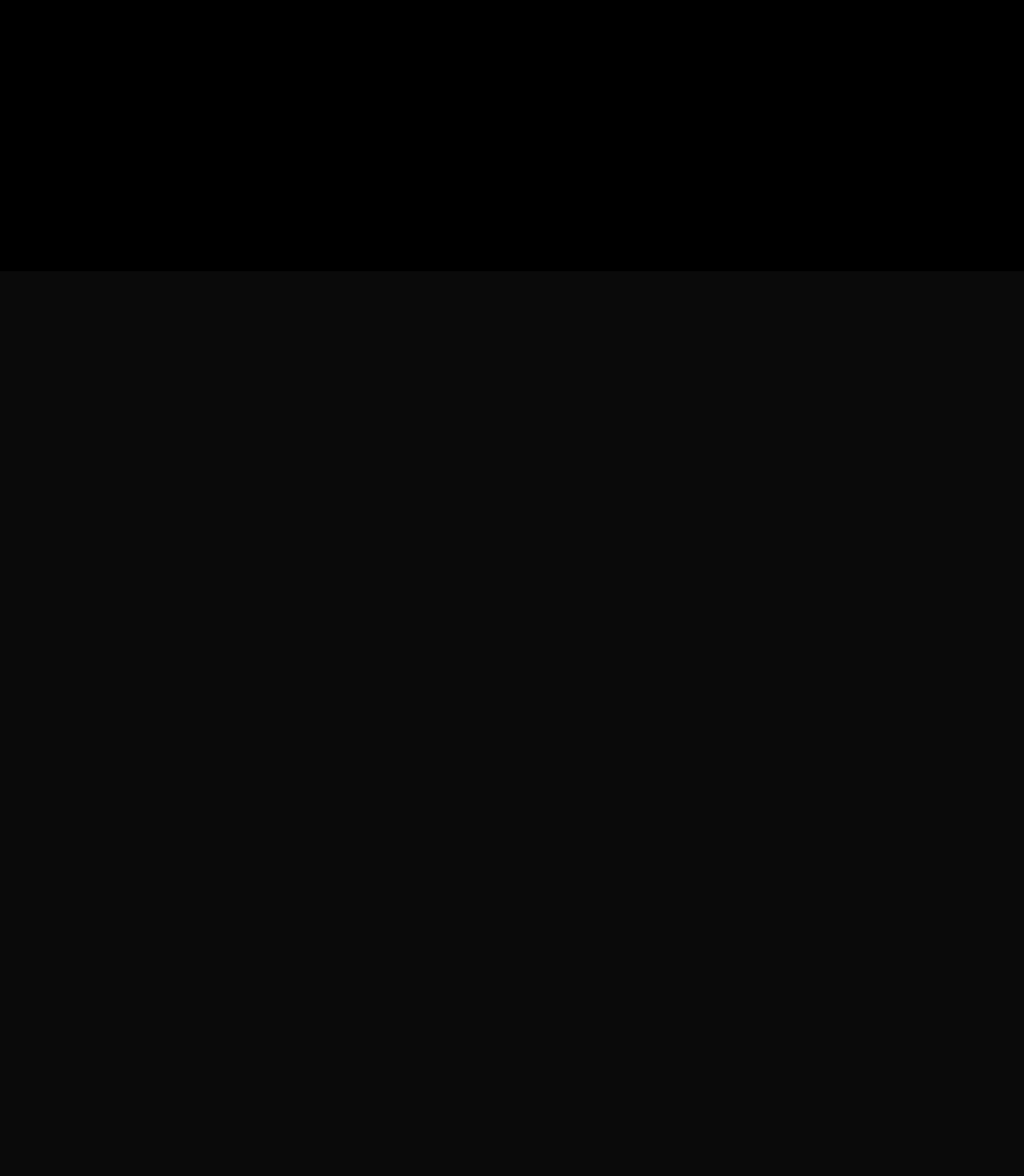
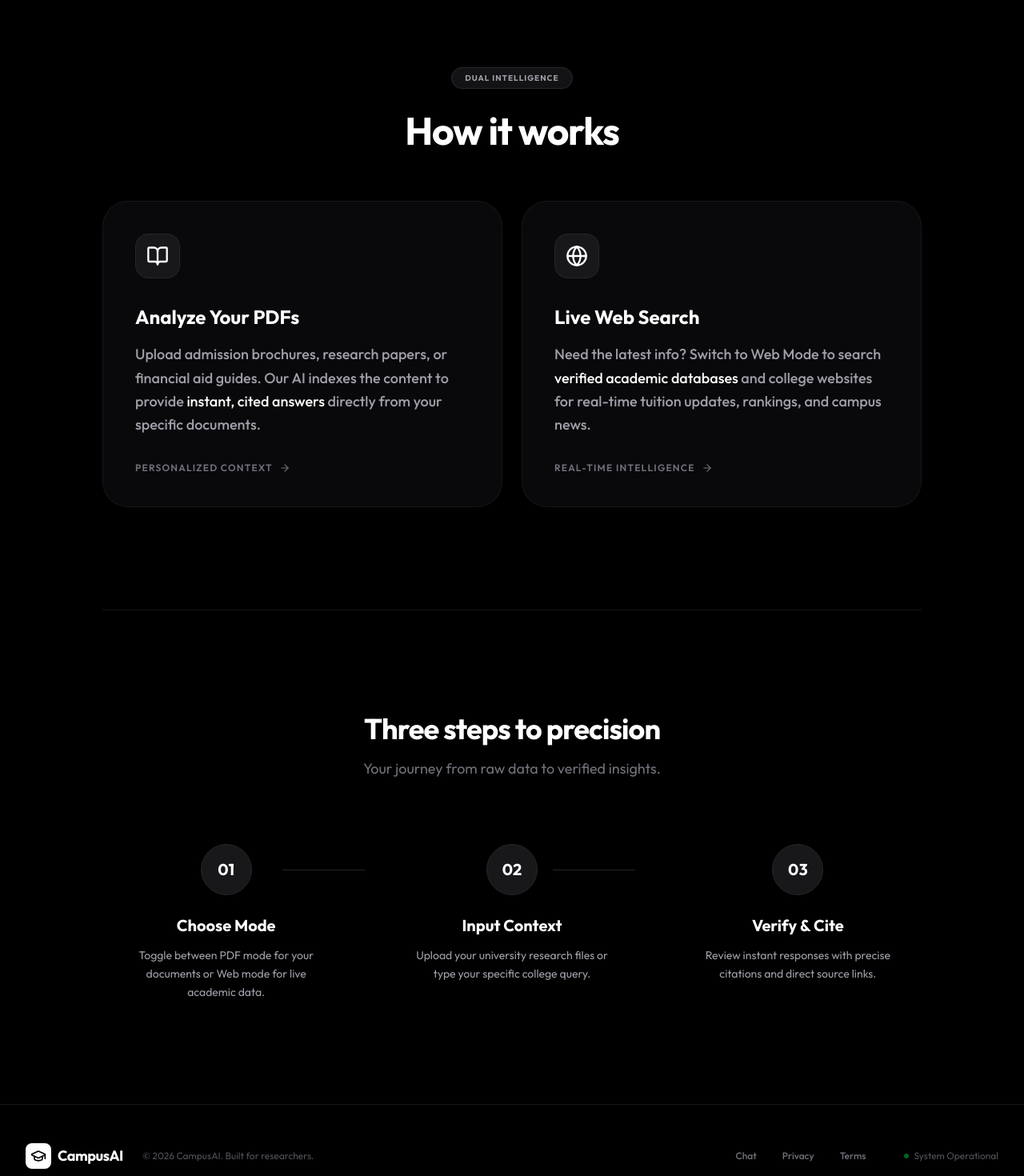
Before and after one commit to abhishekratnakar31/college-chatbot, a Next.js app in the folder web/: page / in a window 1280 px wide. Shown: the part 800-2270 px from the top of the page at 80% size. Before the commit the page ends 1139 px from the top, so only its background shows below. Built offline with nearby package versions, Linux system fonts and the light colour scheme.

Commit message:
feat: redesign landing page with capability sections and update chat interface to a dark theme

```diff
--- a/web/app/page.tsx
+++ b/web/app/page.tsx
@@ -24,8 +24,8 @@ export default function HeroPage() {
           animate={{ opacity: 1, x: 0 }}
           className="flex items-center gap-2"
         >
-          <div className="w-10 h-10 bg-orange-500 rounded-xl flex items-center justify-center shadow-lg shadow-orange-500/20">
-            <GraduationCap className="text-white w-6 h-6" />
+          <div className="w-10 h-10 bg-white rounded-xl flex items-center justify-center shadow-lg shadow-white/5">
+            <GraduationCap className="text-black w-6 h-6" />
           </div>
           <span className="text-xl font-bold tracking-tight text-white">CampusAI</span>
         </motion.div>
@@ -114,11 +114,138 @@ export default function HeroPage() {
           </div>
         </motion.div>
 
+        {/* How it Works / Capabilities Section */}
+        <motion.div
+          initial={{ opacity: 0, y: 40 }}
+          animate={{ opacity: 1, y: 0 }}
+          transition={{ duration: 1, delay: 0.4, ease: [0.16, 1, 0.3, 1] }}
+          className="mt-32 w-full max-w-5xl mx-auto"
+        >
+          <div className="text-center mb-16">
+            <span className="text-zinc-400 font-bold tracking-widest text-[10px] uppercase bg-zinc-800/50 px-4 py-1.5 rounded-full border border-zinc-700/50">Dual Intelligence</span>
+            <h2 className="text-4xl md:text-5xl font-bold text-white mt-8 tracking-tight">How it works</h2>
+          </div>
+
+          <div className="grid grid-cols-1 md:grid-cols-2 gap-6 text-left">
+            {/* PDF Mode Card */}
+            <div className="relative group">
+              <div className="absolute -inset-px bg-gradient-to-b from-white/10 to-transparent rounded-[32px] opacity-0 group-hover:opacity-100 transition duration-500" />
+              <div className="relative p-8 md:p-10 rounded-[32px] bg-zinc-950 border border-zinc-800/50 hover:border-zinc-700/50 transition-all h-full flex flex-col">
+                <div className="w-14 h-14 bg-zinc-900 rounded-2xl flex items-center justify-center mb-8 border border-zinc-800 group-hover:scale-110 transition-transform">
+                  <BookOpen className="text-white w-7 h-7" />
+                </div>
+                <h3 className="text-2xl font-bold text-white mb-4">Analyze Your PDFs</h3>
+                <p className="text-zinc-400 leading-relaxed text-lg font-medium">
+                  Upload admission brochures, research papers, or financial aid guides. Our AI indexes the content to provide <span className="text-white">instant, cited answers</span> directly from your specific documents.
+                </p>
+                <div className="mt-auto pt-8 flex items-center gap-2 text-zinc-500 group-hover:text-white transition-colors font-semibold uppercase text-xs tracking-widest">
+                  Personalized Context <ArrowRight size={14} />
+                </div>
+              </div>
+            </div>
+
+            {/* Web Search Mode Card */}
+            <div className="relative group">
+              <div className="absolute -inset-px bg-gradient-to-b from-white/10 to-transparent rounded-[32px] opacity-0 group-hover:opacity-100 transition duration-500" />
+              <div className="relative p-8 md:p-10 rounded-[32px] bg-zinc-950 border border-zinc-800/50 hover:border-zinc-700/50 transition-all h-full flex flex-col">
+                <div className="w-14 h-14 bg-zinc-900 rounded-2xl flex items-center justify-center mb-8 border border-zinc-800 group-hover:scale-110 transition-transform">
+                  <Globe className="text-white w-7 h-7" />
+                </div>
+                <h3 className="text-2xl font-bold text-white mb-4">Live Web Search</h3>
+                <p className="text-zinc-400 leading-relaxed text-lg font-medium">
+                  Need the latest info? Switch to Web Mode to search <span className="text-white">verified academic databases</span> and college websites for real-time tuition updates, rankings, and campus news.
+                </p>
+                <div className="mt-auto pt-8 flex items-center gap-2 text-zinc-500 group-hover:text-white transition-colors font-semibold uppercase text-xs tracking-widest">
+                  Real-time Intelligence <ArrowRight size={14} />
+                </div>
+              </div>
+            </div>
+          </div>
+        </motion.div>
+
+        {/* Implementation Steps Section */}
+        <motion.div
+          initial={{ opacity: 0, y: 40 }}
+          animate={{ opacity: 1, y: 0 }}
+          transition={{ duration: 1, delay: 0.6, ease: [0.16, 1, 0.3, 1] }}
+          className="mt-32 w-full max-w-5xl mx-auto border-t border-zinc-800/50 pt-32"
+        >
+          <div className="text-center mb-20">
+            <h2 className="text-3xl md:text-4xl font-bold text-white tracking-tight">Three steps to precision</h2>
+            <p className="text-zinc-500 mt-4 text-lg">Your journey from raw data to verified insights.</p>
+          </div>
+
+          <div className="flex flex-col md:flex-row gap-12 items-start justify-between relative">
+            {/* Step 1 */}
+            <div className="flex-1 flex flex-col items-center text-center group">
+              <div className="w-16 h-16 rounded-full bg-zinc-900 border border-zinc-800 flex items-center justify-center text-xl font-bold text-white mb-6 group-hover:border-white/50 group-hover:bg-white/5 transition-all duration-500 shadow-xl">
+                01
+              </div>
+              <h4 className="text-xl font-bold text-white mb-3">Choose Mode</h4>
+              <p className="text-zinc-400 text-sm leading-relaxed max-w-[240px]">
+                Toggle between PDF mode for your documents or Web mode for live academic data.
+              </p>
+            </div>
+
+            {/* Connecting Line 1 */}
+            <div className="hidden md:block absolute top-8 left-[22%] right-[68%] h-px bg-zinc-800" />
+
+            {/* Step 2 */}
+            <div className="flex-1 flex flex-col items-center text-center group">
+              <div className="w-16 h-16 rounded-full bg-zinc-900 border border-zinc-800 flex items-center justify-center text-xl font-bold text-white mb-6 group-hover:border-white/50 group-hover:bg-white/5 transition-all duration-500 shadow-xl">
+                02
+              </div>
+              <h4 className="text-xl font-bold text-white mb-3">Input Context</h4>
+              <p className="text-zinc-400 text-sm leading-relaxed max-w-[240px]">
+                Upload your university research files or type your specific college query.
+              </p>
+            </div>
+
+            {/* Connecting Line 2 */}
+            <div className="hidden md:block absolute top-8 left-[55%] right-[35%] h-px bg-zinc-800" />
+
+            {/* Step 3 */}
+            <div className="flex-1 flex flex-col items-center text-center group">
+              <div className="w-16 h-16 rounded-full bg-zinc-900 border border-zinc-800 flex items-center justify-center text-xl font-bold text-white mb-6 group-hover:border-white/50 group-hover:bg-white/5 transition-all duration-500 shadow-xl">
+                03
+              </div>
+              <h4 className="text-xl font-bold text-white mb-3">Verify & Cite</h4>
+              <p className="text-zinc-400 text-sm leading-relaxed max-w-[240px]">
+                Review instant responses with precise citations and direct source links.
+              </p>
+            </div>
+          </div>
+        </motion.div>
+
 
       </main>
 
-      {/* Footer / Spacer */}
-      <div className="h-64 pointer-events-none" />
+      {/* Footer */}
+      <footer className="relative z-10 border-t border-zinc-900 bg-black pt-12 pb-12 px-8">
+        <div className="max-w-7xl mx-auto flex flex-col md:flex-row justify-between items-center gap-8">
+          <div className="flex items-center gap-6">
+            <div className="flex items-center gap-2">
+              <div className="w-8 h-8 bg-white rounded-lg flex items-center justify-center">
+                <GraduationCap className="text-black w-5 h-5" />
+              </div>
+              <span className="text-lg font-bold tracking-tight text-white">CampusAI</span>
+            </div>
+            <p className="text-zinc-600 text-xs">
+              © {new Date().getFullYear()} CampusAI. Built for researchers.
+            </p>
+          </div>
+
+          <div className="flex items-center gap-8">
+            <Link href="/chat" className="text-zinc-500 hover:text-white text-xs transition-colors font-medium">Chat</Link>
+            <Link href="#" className="text-zinc-500 hover:text-white text-xs transition-colors font-medium">Privacy</Link>
+            <Link href="#" className="text-zinc-500 hover:text-white text-xs transition-colors font-medium">Terms</Link>
+            <span className="flex items-center gap-1.5 text-zinc-600 text-xs ml-4">
+              <div className="w-1.5 h-1.5 rounded-full bg-green-500/50" />
+              System Operational
+            </span>
+          </div>
+        </div>
+      </footer>
     </div>
   );
 }
```
Also changed, not shown: web/app/chat/page.tsx (+14 -23 lines).
